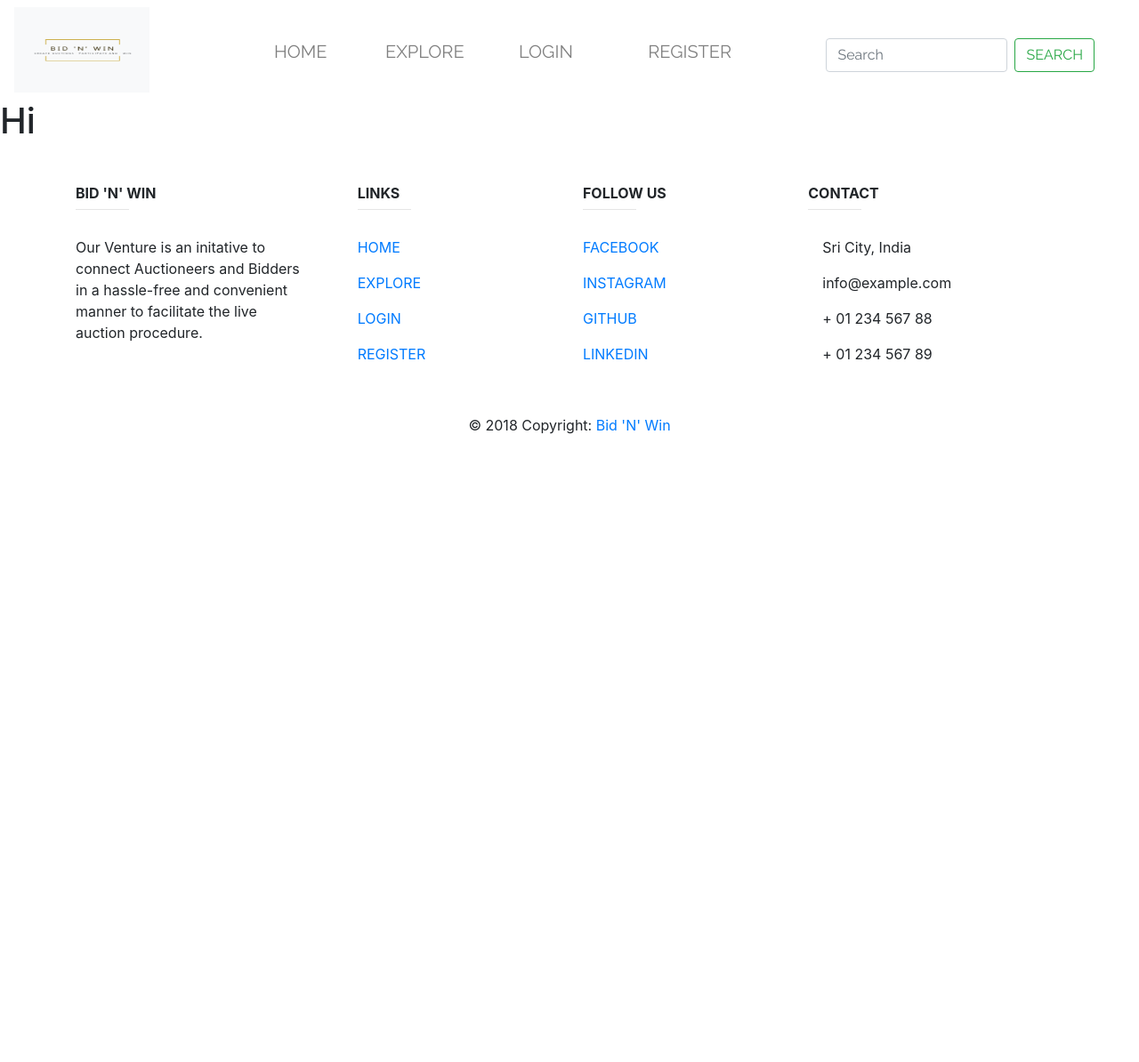
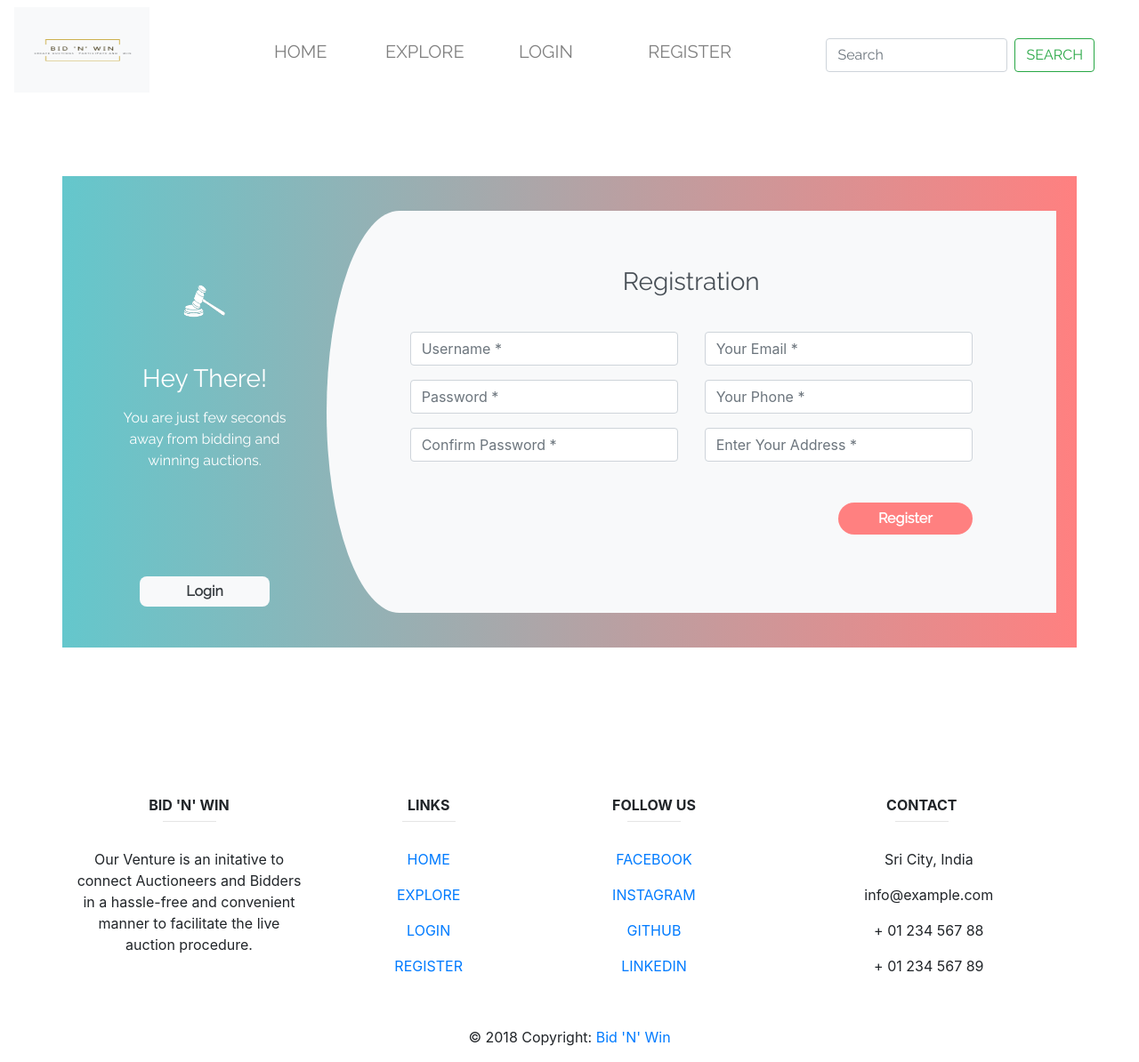
Before and after one commit to schandra4321/Group17-ASE, a Django app: page /register/ in a window 1280 px wide. Shown: the whole page at 89% size. Before the commit the page ends 488 px from the top, so only its background shows below. Run offline with Django 3.2, Linux system fonts and the light colour scheme; some libraries are stand-ins or nearby versions.

Commit message:
Finished the registration template

```diff
--- a/ase17/Auctions/templates/Auctions/base.html
+++ b/ase17/Auctions/templates/Auctions/base.html
@@ -7,6 +7,7 @@
         <link rel="stylesheet" href="https://maxcdn.bootstrapcdn.com/bootstrap/4.0.0/css/bootstrap.min.css" integrity="sha384-Gn5384xqQ1aoWXA+058RXPxPg6fy4IWvTNh0E263XmFcJlSAwiGgFAW/dAiS6JXm" crossorigin="anonymous">
         <link rel="stylesheet" type="text/css" href="{% static 'Auctions/base.css' %}">
         <link rel="stylesheet" type="text/css" href="{% static 'Auctions/home.css' %}">
+        <link rel="stylesheet" type="text/css" href="{% static 'Users/register.css' %}">
     <link href="https://fonts.googleapis.com/css?family=Raleway" rel="stylesheet">
     <link href="https://fonts.googleapis.com/css?family=Abril+Fatface|Kaushan+Script" rel="stylesheet">
   </head>
@@ -53,10 +54,11 @@
 
 
     <!-- Footer Links -->
-    <div class="container text-center text-md-left mt-5">
+    <div class="container text-center text-md-center mt-5">
 
       <!-- Grid row -->
       <div class="row mt-3 dark-grey-text">
+
 
         <!-- Grid column -->
         <div class="col-md-3 col-lg-4 col-xl-3 mb-4">
--- /dev/null
+++ b/ase17/Users/static/Users/register.css
@@ -0,0 +1,100 @@
+.register{
+    background: -webkit-linear-gradient(left, #64C7CC, #ff8080);
+    margin-top: 3%;
+    padding: 3%;
+}
+.register-left{
+    text-align: center;
+    color: #fff;
+    margin-top: 4%;
+    font-family: 'Raleway', sans-serif;
+}
+.register-left input{
+    border: none;
+    border-radius: 0.5rem;
+    padding: 2%;
+    width: 60%;
+    background: #f8f9fa;
+    font-weight: bold;
+    color: #383d41;
+    margin-top: 30%;
+    margin-bottom: 3%;
+    cursor: pointer;
+    font-family: 'Raleway', sans-serif;
+}
+.register-right{
+    background: #f8f9fa;
+    border-top-left-radius: 10% 50%;
+    border-bottom-left-radius: 10% 50%;
+    }
+.register-left img{
+    margin-top: 15%;
+    margin-bottom: 5%;
+    width: 25%;
+    -webkit-animation: mover 2s infinite  alternate;
+    animation: mover 1s infinite  alternate;
+}
+@-webkit-keyframes mover {
+    0% { transform: translateY(0); }
+    100% { transform: translateY(-20px); }
+}
+@keyframes mover {
+    0% { transform: translateY(0); }
+    100% { transform: translateY(-20px); }
+}
+.register-left p{
+    font-weight: lighter;
+    padding: 12%;
+    margin-top: -9%;
+    font-family: 'Raleway', sans-serif;
+}
+.register .register-form{
+    padding: 10%;
+    margin-top: 10%;
+}
+.btnRegister{
+    float: right;
+    margin-top: 10%;
+    border: none;
+    border-radius: 1.5rem;
+    padding: 2%;
+    background: #ff8080;
+    color: #fff;
+    font-weight: 600;
+    width: 50%;
+    cursor: pointer;
+    font-family: 'Raleway', sans-serif;
+}
+.register .nav-tabs{
+    margin-top: 3%;
+    border: none;
+    background: #0062cc;
+    border-radius: 1.5rem;
+    width: 28%;
+    float: right;
+}
+.register .nav-tabs .nav-link{
+    padding: 2%;
+    height: 34px;
+    font-weight: 600;
+    color: #fff;
+    border-top-right-radius: 1.5rem;
+    border-bottom-right-radius: 1.5rem;
+}
+.register .nav-tabs .nav-link:hover{
+    border: none;
+}
+.register .nav-tabs .nav-link.active{
+    width: 100px;
+    color: #0062cc;
+    border: 2px solid #0062cc;
+    border-top-left-radius: 1.5rem;
+    border-bottom-left-radius: 1.5rem;
+}
+.register-heading{
+    text-align: center;
+    margin-top: 8%;
+    margin-bottom: -15%;
+    color: #495057;
+    font-family: 'Raleway', sans-serif;
+}
--- a/ase17/Users/templates/Users/register.html
+++ b/ase17/Users/templates/Users/register.html
@@ -1,4 +1,68 @@
 {% extends "Auctions/base.html" %}
+{% load static %}
 {% block content %}
-    <h1>Hi</h1>
+    <br><br>
+    <div class="container register">
+                <div class="row">
+                    <div class="col-md-3 register-left">
+                        <img src="{% static 'Users/index1.png' %}" height=80px width=180px alt=""/>
+                        <h3>Hey There!</h3>
+                        <p>You are just few seconds away from bidding and winning auctions.</p>
+                        <input type="submit" name="" value="Login"/><br/>
+                    </div>
+                    <div class="col-md-9 register-right">
+                        <div class="tab-content" id="myTabContent">
+                            <div class="tab-pane fade show active" id="home" role="tabpanel" aria-labelledby="home-tab">
+                                <h3 class="register-heading">Registration</h3>
+                                <div class="row register-form">
+                                    <div class="col-md-6">
+                                        <div class="form-group">
+                                            <input type="text" class="form-control" placeholder="Username *" value="" />
+                                        </div>
+                                        <div class="form-group">
+                                            <input type="password" class="form-control" placeholder="Password *" value="" />
+                                        </div>
+                                        <div class="form-group">
+                                            <input type="password" class="form-control"  placeholder="Confirm Password *" value="" />
+                                        </div>
+                                        <div class="form-group">
+                                            <!--
+                                            <div class="maxl">
+                                                <label class="radio inline">
+                                                    <input type="radio" name="gender" value="male" checked>
+                                                    <span> Male </span>
+                                                </label>
+                                                <label class="radio inline">
+                                                    <input type="radio" name="gender" value="female">
+                                                    <span>Female </span>
+                                                </label>
+                                            </div>
+                                            -->
+                                        </div>
+                                    </div>
+                                    <div class="col-md-6">
+                                        <div class="form-group">
+                                            <input type="email" class="form-control" placeholder="Your Email *" value="" />
+                                        </div>
+                                        <div class="form-group">
+                                            <input type="text" minlength="10" maxlength="10" name="txtEmpPhone" class="form-control" placeholder="Your Phone *" value="" />
+                                        </div>
+                                        <div class="form-group">
+                                            <input type="text" class="form-control" placeholder="Enter Your Address *" value="" />
+                                        </div>
+                                        <input type="submit" class="btnRegister"  value="Register"/>
+                                    </div>
+                                </div>
+                            </div>
+
+
+                            </div>
+                        </div>
+                    </div>
+                </div>
+
+            </div>
+
+        <br><br><br><br><br>
+
 {% endblock %}
```
Also changed, not shown: ase17/Auctions/templates/Auctions/home.html (line endings or trailing spaces), ase17/Users/static/Users/index1.png (added).
